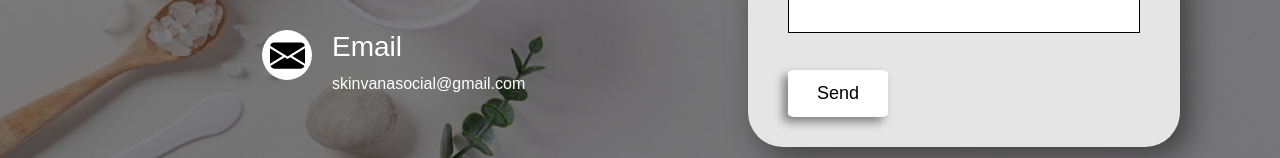
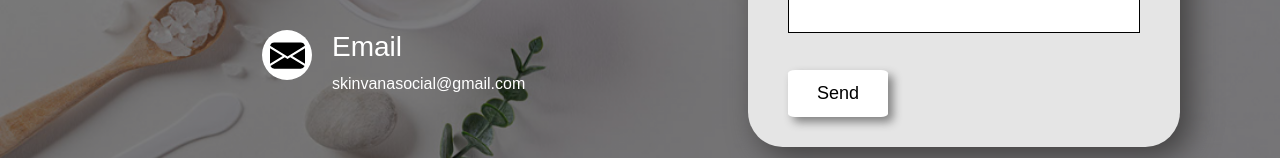
Before and after one commit to Harshit-23/Skinvana, a plain HTML site: page contact.html in a window 1280 px wide. In both pictures the pointer is over the input "Send". Shown: the part 642-800 px from the top of the page. Drawn offline with nearby package versions, Linux system fonts and the light colour scheme; a web font is replaced by a local one.

Commit message:
Update styles.css

```diff
--- a/CSS/styles.css
+++ b/CSS/styles.css
@@ -232,7 +232,7 @@ html, body{
 }
 
 .contactForm .inputBox input[type="submit"]:hover{
-    box-shadow: -5px 5px 10px grey;
+    box-shadow: 5px 5px 10px grey;
 }
 
 @media (max-width: 991px){
```
